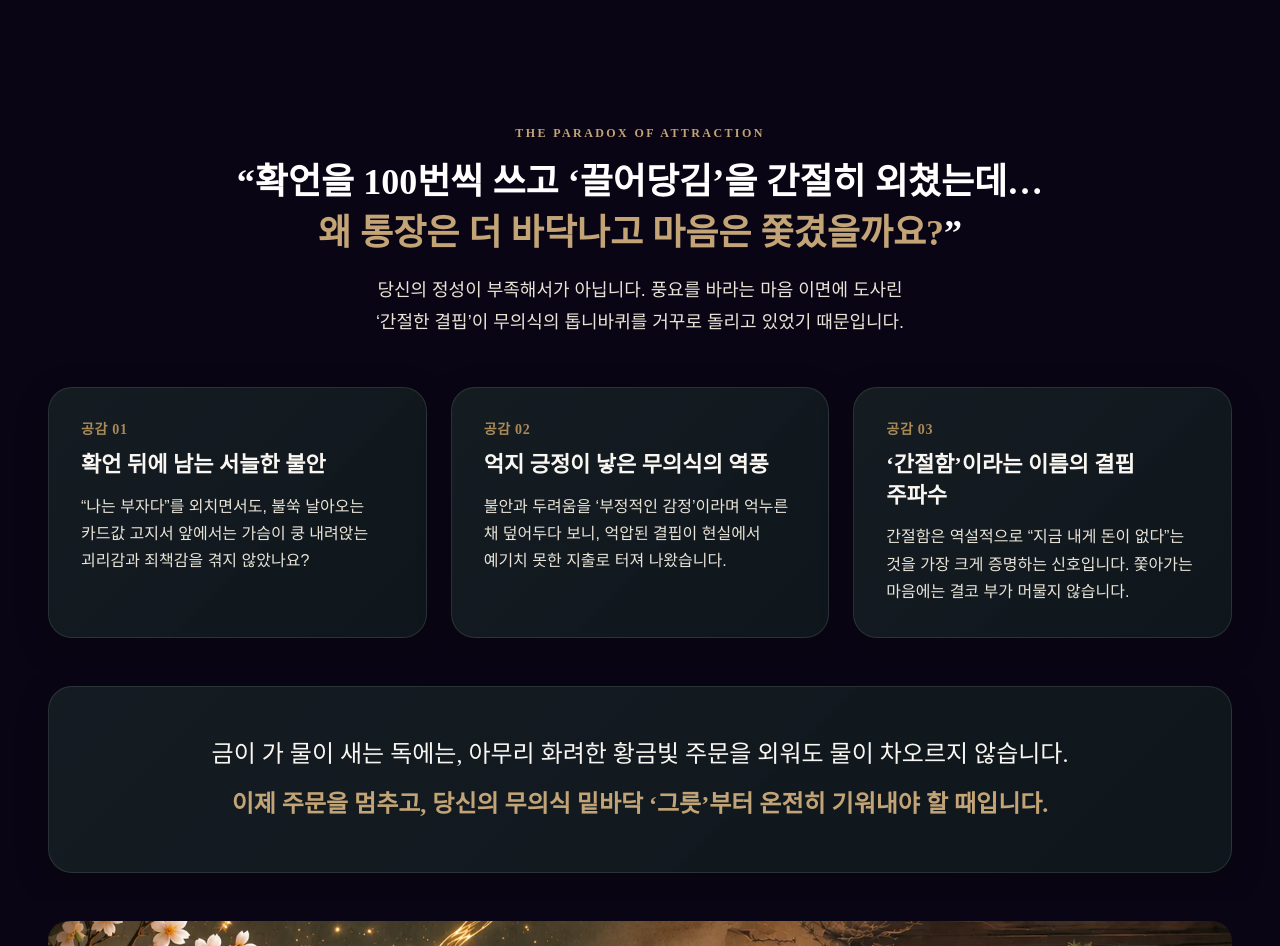
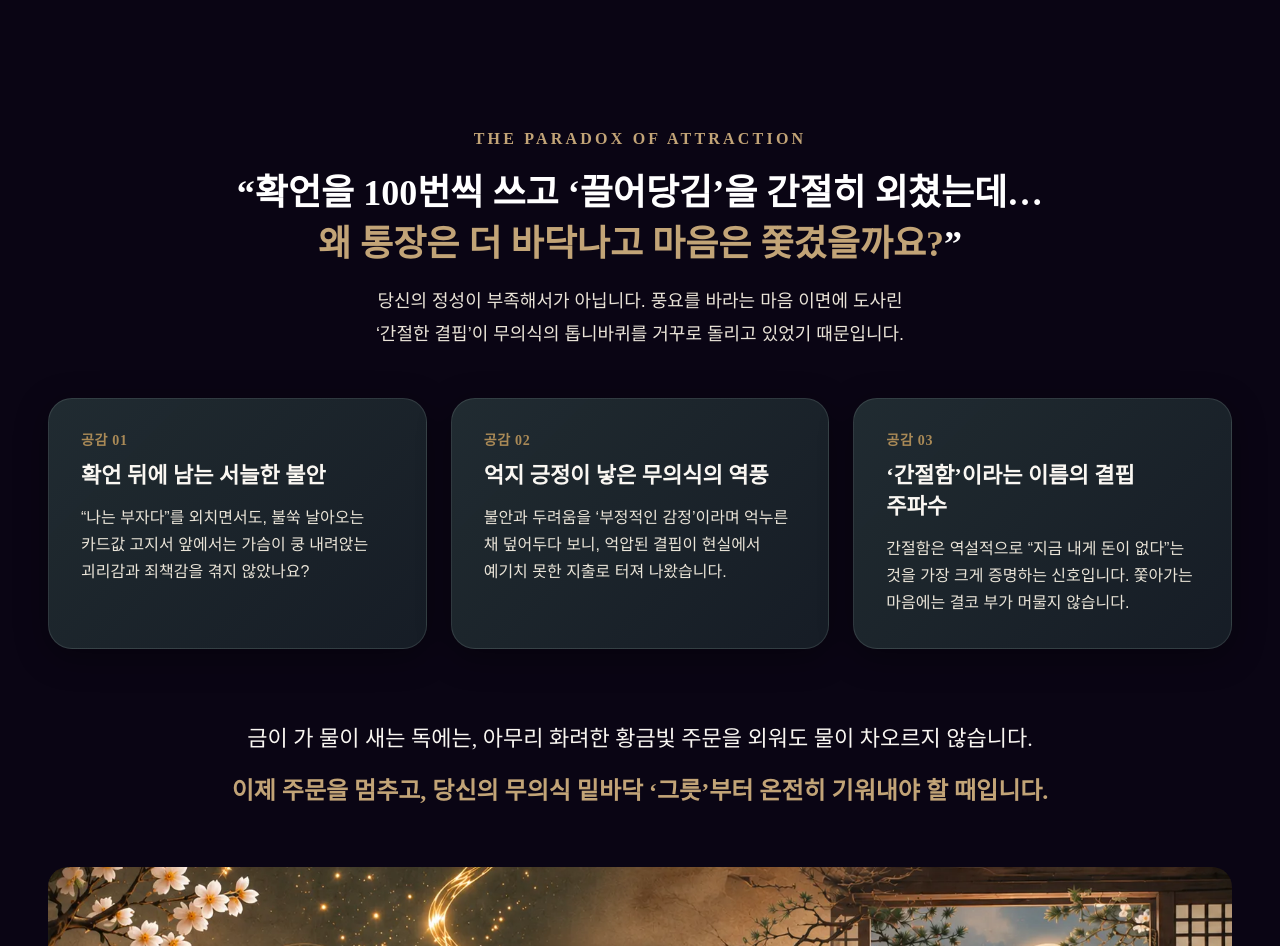
Before and after one commit to woolbo100/buzasun, a Next.js app: page /reports/abundance-secret in a window 1280 px wide. Shown: the part 3046-3992 px from the top of the page. Built offline with nearby package versions, Linux system fonts and the light colour scheme; no server answers; the database is empty.

Commit message:
feat(abundance-secret): refine empathy cards design, typography, button sizes, alignment and update transformation image

```diff
--- a/app/reports/abundance-secret/page.tsx
+++ b/app/reports/abundance-secret/page.tsx
@@ -54,7 +54,7 @@ const productData = {
   heroImage: '/image/abundance-secret/korean-hanbok-abundance.webp',
   overviewImage: '/image/abundance-secret/golden-abundance.webp',
   recommendedImage: '/image/abundance/a3.webp',
-  structureImage: '/image/abundance/a4.webp',
+  structureImage: '/image/abundance-secret/abundance-transformation.webp',
   premiumImage: '/image/abundance/a5.webp',
   ctaImage: '/image/abundance/a6.webp',
 }
@@ -343,11 +343,11 @@ export default function AbundanceSecretPage() {
                         </div>
 
                         {/* 구매/장바구니 버튼 */}
-                        <div className="flex flex-col sm:flex-row gap-3 pt-2 items-stretch sm:items-center">
+                        <div className="flex flex-col sm:flex-row gap-3 pt-2 items-stretch">
                           <button
                             type="button"
                             onClick={handleAddToCart}
-                            className="py-3 px-4 sm:px-5 rounded-xl font-elegant font-medium text-xs md:text-sm border border-[#947852]/40 text-[#AA8A57] hover:bg-[#789E90]/20 hover:border-[#CBEBDE]/50 transition-all duration-300 shrink-0 whitespace-nowrap text-center order-2 sm:order-1"
+                            className="py-3.5 px-5 sm:px-6 rounded-xl font-elegant font-medium text-sm md:text-base border border-[#947852]/40 text-[#AA8A57] hover:bg-[#789E90]/20 hover:border-[#CBEBDE]/50 transition-all duration-300 shrink-0 whitespace-nowrap text-center order-2 sm:order-1 flex items-center justify-center"
                           >
                             장바구니
                           </button>
@@ -464,7 +464,7 @@ export default function AbundanceSecretPage() {
                   <div className="!mt-[64px] sm:!mt-[72px] md:!mt-[120px] !mb-[56px] md:!mb-[96px] w-full max-w-[1280px] mx-auto">
                     {/* 상단 영문 섹션 라벨 및 헤더 */}
                     <div className="text-center mb-10 md:mb-12 space-y-3 md:space-y-4 break-keep">
-                      <span className="text-[#C2A477] font-elegant text-xs font-semibold tracking-[0.2em] uppercase block">
+                      <span className="text-[#C2A477] font-elegant text-[12pt] font-semibold tracking-[0.2em] uppercase block">
                         THE PARADOX OF ATTRACTION
                       </span>
                       <h3 className="text-2xl md:text-[34px] lg:text-[36px] font-elegant font-bold text-white leading-[1.4] break-keep">
@@ -477,13 +477,16 @@ export default function AbundanceSecretPage() {
                       </p>
                     </div>
 
-                    {/* 3대 공감 카드 (딥 에메랄드 글라스 스타일) */}
+                    {/* 3대 공감 카드 (옥빛 차콜 글라스 스타일) */}
                     <div className="grid grid-cols-1 md:grid-cols-3 gap-6">
                       {/* 카드 1 */}
                       <div
-                        className="gungjung-glass p-7 md:p-8 rounded-2xl md:rounded-3xl border border-[#947852]/30 relative overflow-hidden transition-all duration-300 hover:border-[#C2A477]/60 flex flex-col justify-between"
+                        className="p-7 md:p-8 rounded-2xl md:rounded-3xl relative overflow-hidden transition-all duration-300 hover:-translate-y-1 hover:border-[#BBCDC6]/35 flex flex-col justify-between"
                         style={{
-                          background: 'linear-gradient(135deg, rgba(120, 158, 144, 0.35) 0%, rgba(18, 38, 32, 0.88) 100%)',
+                          background: 'linear-gradient(135deg, rgba(46, 66, 66, 0.64) 0%, rgba(27, 39, 45, 0.70) 100%)',
+                          border: '1px solid rgba(187, 210, 198, 0.15)',
+                          backdropFilter: 'blur(10px)',
+                          WebkitBackdropFilter: 'blur(10px)',
                           boxShadow: '0 8px 32px rgba(0, 0, 0, 0.35)'
                         }}
                       >
@@ -502,9 +505,12 @@ export default function AbundanceSecretPage() {
 
                       {/* 카드 2 */}
                       <div
-                        className="gungjung-glass p-7 md:p-8 rounded-2xl md:rounded-3xl border border-[#947852]/30 relative overflow-hidden transition-all duration-300 hover:border-[#C2A477]/60 flex flex-col justify-between"
+                        className="p-7 md:p-8 rounded-2xl md:rounded-3xl relative overflow-hidden transition-all duration-300 hover:-translate-y-1 hover:border-[#BBCDC6]/35 flex flex-col justify-between"
                         style={{
-                          background: 'linear-gradient(135deg, rgba(120, 158, 144, 0.35) 0%, rgba(18, 38, 32, 0.88) 100%)',
+                          background: 'linear-gradient(135deg, rgba(46, 66, 66, 0.64) 0%, rgba(27, 39, 45, 0.70) 100%)',
+                          border: '1px solid rgba(187, 210, 198, 0.15)',
+                          backdropFilter: 'blur(10px)',
+                          WebkitBackdropFilter: 'blur(10px)',
                           boxShadow: '0 8px 32px rgba(0, 0, 0, 0.35)'
                         }}
                       >
@@ -523,9 +529,12 @@ export default function AbundanceSecretPage() {
 
                       {/* 카드 3 */}
                       <div
-                        className="gungjung-glass p-7 md:p-8 rounded-2xl md:rounded-3xl border border-[#947852]/30 relative overflow-hidden transition-all duration-300 hover:border-[#C2A477]/60 flex flex-col justify-between"
+                        className="p-7 md:p-8 rounded-2xl md:rounded-3xl relative overflow-hidden transition-all duration-300 hover:-translate-y-1 hover:border-[#BBCDC6]/35 flex flex-col justify-between"
                         style={{
-                          background: 'linear-gradient(135deg, rgba(120, 158, 144, 0.35) 0%, rgba(18, 38, 32, 0.88) 100%)',
+                          background: 'linear-gradient(135deg, rgba(46, 66, 66, 0.64) 0%, rgba(27, 39, 45, 0.70) 100%)',
+                          border: '1px solid rgba(187, 210, 198, 0.15)',
+                          backdropFilter: 'blur(10px)',
+                          WebkitBackdropFilter: 'blur(10px)',
                           boxShadow: '0 8px 32px rgba(0, 0, 0, 0.35)'
                         }}
                       >
@@ -543,24 +552,18 @@ export default function AbundanceSecretPage() {
                       </div>
                     </div>
 
-                    {/* 아래 섹션으로 이어주는 딥 그린 글라스 브릿지 박스 */}
-                    <div
-                      className="mt-10 md:mt-12 text-center p-8 sm:p-10 md:p-12 rounded-2xl md:rounded-3xl gungjung-glass border border-[#947852]/35 relative overflow-hidden break-keep"
-                      style={{
-                        background: 'linear-gradient(135deg, rgba(120, 158, 144, 0.40) 0%, rgba(18, 38, 32, 0.92) 100%)',
-                        boxShadow: '0 10px 36px rgba(0, 0, 0, 0.4)'
-                      }}
-                    >
-                      <p className="text-[#FAF7F2] text-[19px] sm:text-[21px] md:text-[24px] font-elegant leading-[1.6] break-keep">
-                        금이 가 물이 새는 독에는, 아무리 화려한 황금빛 주문을 외워도 물이 차오르지 않습니다.<br />
-                        <strong className="text-[#C2A477] font-semibold block mt-2 md:mt-3">
-                          이제 주문을 멈추고, 당신의 무의식 밑바닥 ‘그릇’부터 온전히 기워내야 할 때입니다.
-                        </strong>
+                    {/* 공감 마무리 메시지 (상자 없이 배경 위에 직접 배치) */}
+                    <div className="mt-10 sm:mt-12 md:mt-[72px] text-center max-w-[1050px] mx-auto px-4 break-keep">
+                      <p className="text-[#FAF7F2] text-[17px] sm:text-[19px] md:text-[21px] lg:text-[22px] font-elegant leading-[1.6]">
+                        금이 가 물이 새는 독에는, 아무리 화려한 황금빛 주문을 외워도 물이 차오르지 않습니다.
                       </p>
+                      <p className="text-[#C2A477] text-[18px] sm:text-[20px] md:text-[23px] lg:text-[24px] font-elegant font-semibold leading-[1.6] mt-3.5 md:mt-4">
+                        이제 주문을 멈추고, 당신의 무의식 밑바닥 ‘그릇’부터 온전히 기워내야 할 때입니다.
+                      </p>
                     </div>
 
                     {/* 16:9 비주얼: 황금빛 흐름과 부의 그릇 */}
-                    <div className="mt-7 md:mt-12 w-full aspect-[16/9] relative rounded-[20px] overflow-hidden">
+                    <div className="mt-10 md:mt-14 w-full aspect-[16/9] relative rounded-[20px] overflow-hidden">
                       <Image
                         src="/image/abundance-secret/abundance-vessel-golden-flow.webp"
                         alt="풍요비책 부의 그릇과 황금빛 흐름"
@@ -579,8 +582,8 @@ export default function AbundanceSecretPage() {
                ═══════════════════════════════════════════════════════════════ */}
             <section className="mb-16 md:mb-24 text-left w-full max-w-[1280px] mx-auto">
               <Reveal>
-                <div className="grid grid-cols-1 lg:grid-cols-12 gap-8 lg:gap-10 items-stretch">
-                  <div className="lg:col-span-7 order-1 flex flex-col justify-between h-auto lg:h-full">
+                <div className="grid grid-cols-1 lg:grid-cols-[1.6fr_1fr] gap-8 lg:gap-10 items-stretch">
+                  <div className="order-1 flex flex-col justify-between h-auto lg:h-full">
                     <h3 className="text-center lg:text-left text-[20px] sm:text-[23px] md:text-[25px] lg:text-[26px] xl:text-[28px] font-elegant font-bold text-[#C2A477] leading-[1.4] mb-6 break-keep lg:whitespace-nowrap">
                       그토록 애쓰는 동안, 내 &lsquo;부의 그릇&rsquo;은 채워졌나요?
                     </h3>
@@ -643,8 +646,8 @@ export default function AbundanceSecretPage() {
                     </div>
                   </div>
 
-                  <div className="lg:col-span-5 w-full order-2 flex flex-col justify-start">
-                    <div className="group relative w-full aspect-[3/4] rounded-2xl md:rounded-3xl overflow-hidden border border-[#947852]/30 shadow-[0_12px_40px_rgba(0,0,0,0.6)] bg-black/40">
+                  <div className="w-full order-2 flex flex-col justify-between h-auto lg:h-full">
+                    <div className="group relative w-full aspect-[3/4] lg:aspect-auto lg:h-full rounded-2xl md:rounded-3xl overflow-hidden border border-[#947852]/30 shadow-[0_12px_40px_rgba(0,0,0,0.6)] bg-black/40">
                       <Image
                         src="/image/abundance-secret/abundance-scarcity-mindset.webp"
                         alt="풍요비책 부의 의식 비주얼"
@@ -761,14 +764,14 @@ export default function AbundanceSecretPage() {
                 </div>
               </Reveal>
 
-              {/* BEFORE·AFTER 비교 이미지 자리 (a4.webp 활용) */}
+              {/* BEFORE·AFTER 비교 이미지 자리 (abundance-transformation.webp 활용) */}
               <Reveal>
                 <div className="relative w-full overflow-hidden rounded-3xl md:rounded-[40px] border border-[#947852]/30 shadow-2xl bg-black/40">
                   <Image
                     src={productData.structureImage}
-                    alt="풍요비책 Before & After 구조 변화"
-                    width={1672}
-                    height={941}
+                    alt="풍요비책 Before & After 트랜스포메이션"
+                    width={1670}
+                    height={942}
                     sizes="(max-width: 1280px) 100vw, 1280px"
                     className="w-full h-auto object-contain block"
                     priority
```
Also changed, not shown: public/image/abundance-secret/abundance-transformation.webp (added).
